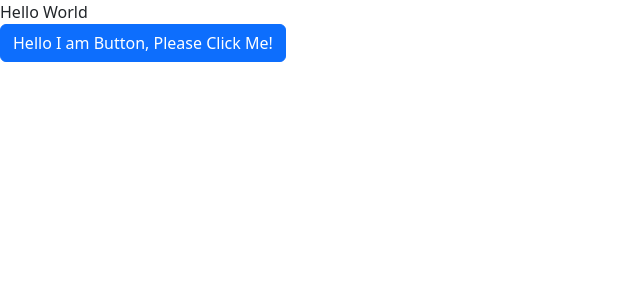
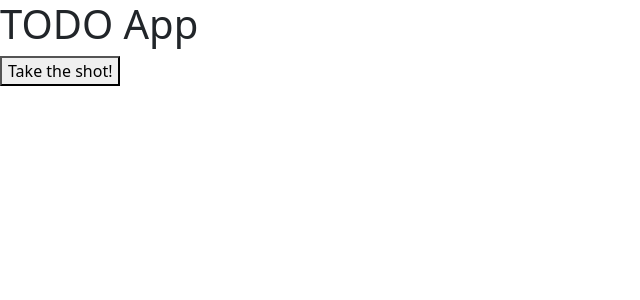
Before and after one commit to SandipGitt/To-Do_App, a React (Create React App) app in the folder client/: page / in a window 1280 px wide. Shown: the top 300 px of the page, without its empty margins (0-640 px from the left). Built offline with nearby package versions, Linux system fonts and the light colour scheme.

Commit message:
Learned about events in react

```diff
--- a/client/src/App.js
+++ b/client/src/App.js
@@ -1,7 +1,14 @@
-
+import Title  from "./components/Title";
+import Example from "./components/Example"
 function App() {
   return (
-    <div className="App">Hello World</div>
+  <>
+    <Title name = "TODO App"/>
+    <Example />
+
+
+
+  </>
   );
 }
 
--- /dev/null
+++ b/client/src/components/Example.js
@@ -0,0 +1,14 @@
+//rfce
+
+//Adding events to Component
+
+export default function Example() {
+    const shoot = () => {
+        alert("goal");
+    };
+    return (
+    <>
+    <button onClick={shoot}> Take the shot! </button>
+    </>
+    );
+}
--- a/client/src/components/Title.js
+++ b/client/src/components/Title.js
@@ -1,5 +1,9 @@
-const Title = () => {
-    return <div>Title</div>;
-};
+const Title = ({name}) => {
+    return (
+    <div>
+        <h1>{name}</h1>
+    </div>
+    );
+}
 
 export default Title;
--- a/client/src/index.js
+++ b/client/src/index.js
@@ -2,13 +2,12 @@ import 'bootstrap/dist/css/bootstrap.min.css';
 import React from 'react';
 import ReactDOM from 'react-dom/client';
 import App from './App';
-import Button from './components/Button';
+
 
 
 const root = ReactDOM.createRoot(document.getElementById('root'));
 root.render(
   <React.StrictMode>
     <App />
-    <Button/>
   </React.StrictMode>
 );
```
